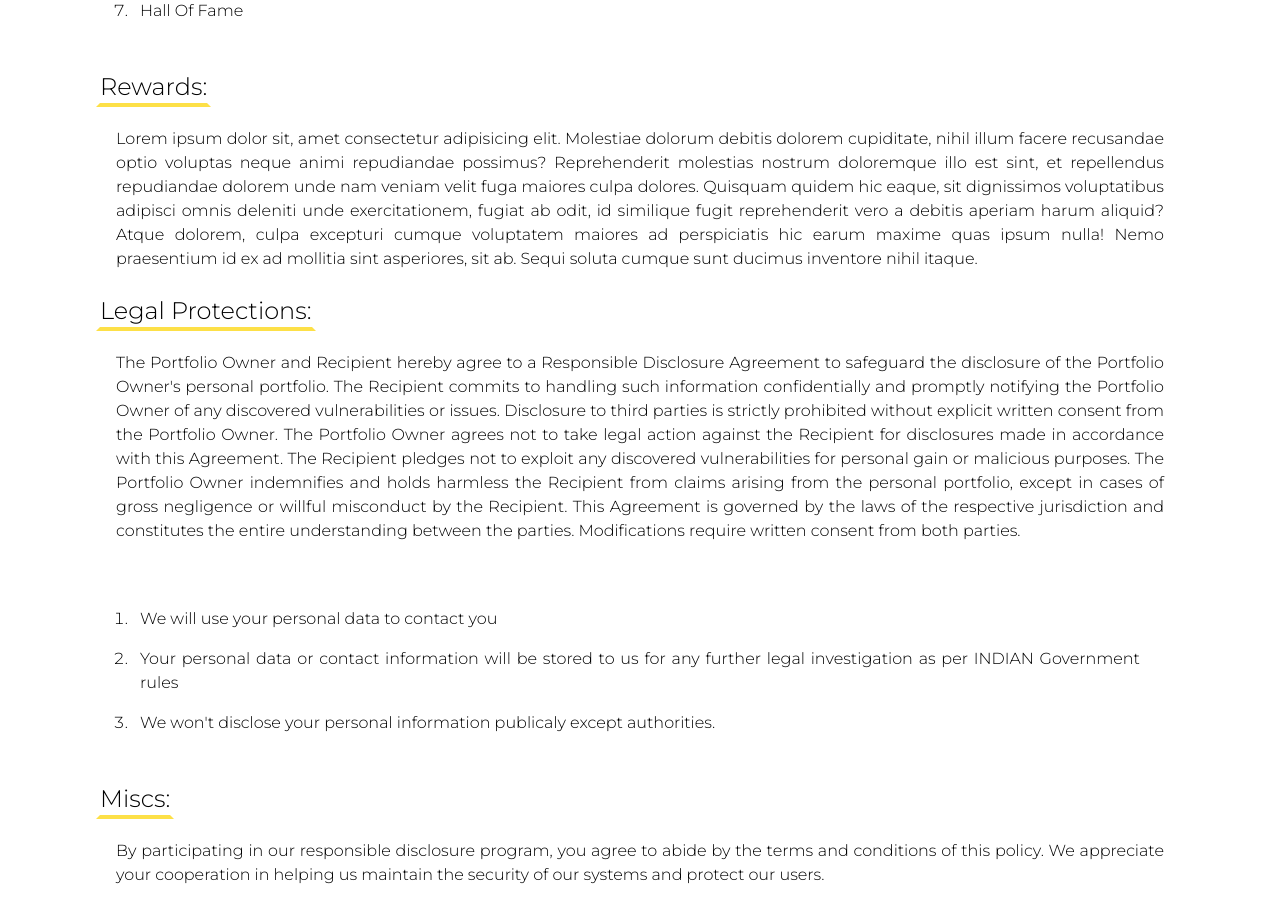
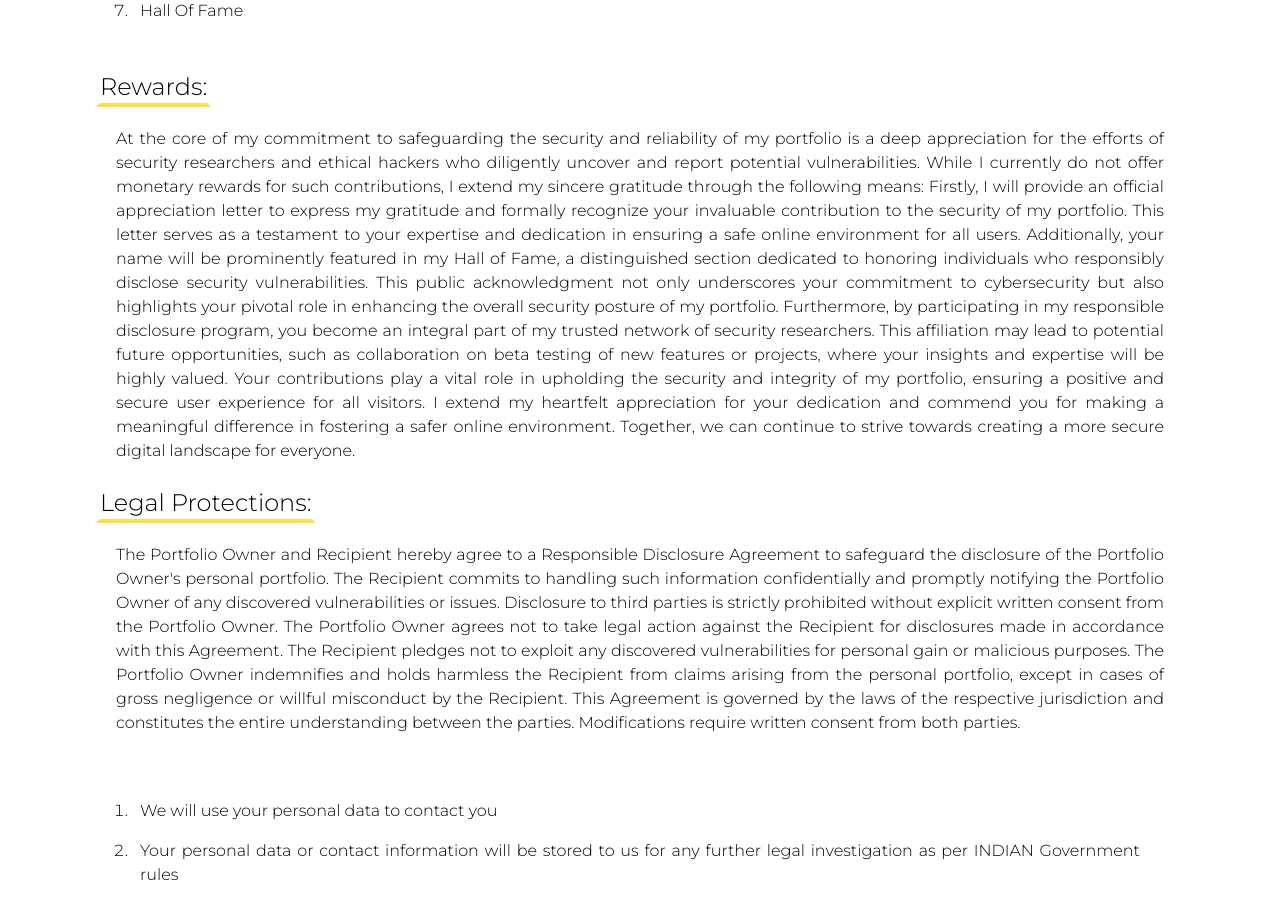
Before and after one commit to thecyberjerry/PortFolio, a Next.js app: page /submitbug in a window 1280 px wide. Shown: the part 780-1686 px from the top of the page. Built offline with nearby package versions, Linux system fonts and the light colour scheme.

Commit message:
eigth bug fix

```diff
--- a/pages/submitbug.js
+++ b/pages/submitbug.js
@@ -35,13 +35,22 @@ export default function submitbug() {
                 <div className='flex'>
                     <h1 className='text-xl md:text-2xl border-b-yellow-300 border-4 border-transparent'>Rewards:</h1>
                 </div>
-                <div className='p-5 text-justify'><p>Lorem ipsum dolor sit, amet consectetur adipisicing elit. Molestiae dolorum debitis dolorem cupiditate, nihil illum facere recusandae optio voluptas neque animi repudiandae possimus? Reprehenderit molestias nostrum doloremque illo est sint, et repellendus repudiandae dolorem unde nam veniam velit fuga maiores culpa dolores. Quisquam quidem hic eaque, sit dignissimos voluptatibus adipisci omnis deleniti unde exercitationem, fugiat ab odit, id similique fugit reprehenderit vero a debitis aperiam harum aliquid? Atque dolorem, culpa excepturi cumque voluptatem maiores ad perspiciatis hic earum maxime quas ipsum nulla! Nemo praesentium id ex ad mollitia sint asperiores, sit ab. Sequi soluta cumque sunt ducimus inventore nihil itaque.</p></div>
+                <div className='p-5 text-justify'><p>
+                    At the core of my commitment to safeguarding the security and reliability of my portfolio is a deep appreciation for the efforts of security researchers and ethical hackers who diligently uncover and report potential vulnerabilities. While I currently do not offer monetary rewards for such contributions, I extend my sincere gratitude through the following means:
+
+                    Firstly, I will provide an official appreciation letter to express my gratitude and formally recognize your invaluable contribution to the security of my portfolio. This letter serves as a testament to your expertise and dedication in ensuring a safe online environment for all users.
+
+                    Additionally, your name will be prominently featured in my Hall of Fame, a distinguished section dedicated to honoring individuals who responsibly disclose security vulnerabilities. This public acknowledgment not only underscores your commitment to cybersecurity but also highlights your pivotal role in enhancing the overall security posture of my portfolio.
+
+                    Furthermore, by participating in my responsible disclosure program, you become an integral part of my trusted network of security researchers. This affiliation may lead to potential future opportunities, such as collaboration on beta testing of new features or projects, where your insights and expertise will be highly valued.
+
+                    Your contributions play a vital role in upholding the security and integrity of my portfolio, ensuring a positive and secure user experience for all visitors. I extend my heartfelt appreciation for your dedication and commend you for making a meaningful difference in fostering a safer online environment. Together, we can continue to strive towards creating a more secure digital landscape for everyone.</p></div>
                 <div className='flex'>
                     <h1 className='text-xl md:text-2xl border-b-yellow-300 border-4 border-transparent'>Legal Protections:</h1>
                 </div>
                 <div className='p-5 text-justify'><p>The Portfolio Owner and Recipient hereby agree to a Responsible Disclosure Agreement to safeguard the disclosure of the Portfolio Owner's personal portfolio. The Recipient commits to handling such information confidentially and promptly notifying the Portfolio Owner of any discovered vulnerabilities or issues. Disclosure to third parties is strictly prohibited without explicit written consent from the Portfolio Owner. The Portfolio Owner agrees not to take legal action against the Recipient for disclosures made in accordance with this Agreement. The Recipient pledges not to exploit any discovered vulnerabilities for personal gain or malicious purposes. The Portfolio Owner indemnifies and holds harmless the Recipient from claims arising from the personal portfolio, except in cases of gross negligence or willful misconduct by the Recipient. This Agreement is governed by the laws of the respective jurisdiction and constitutes the entire understanding between the parties. Modifications require written consent from both parties.
                     <br />
-                    </p></div>
+                </p></div>
                 <div className='p-5 text-justify'>
                     <ol className='list-decimal p-4'>
                         <li className='p-2'>We will use your personal data to contact you</li>
```
